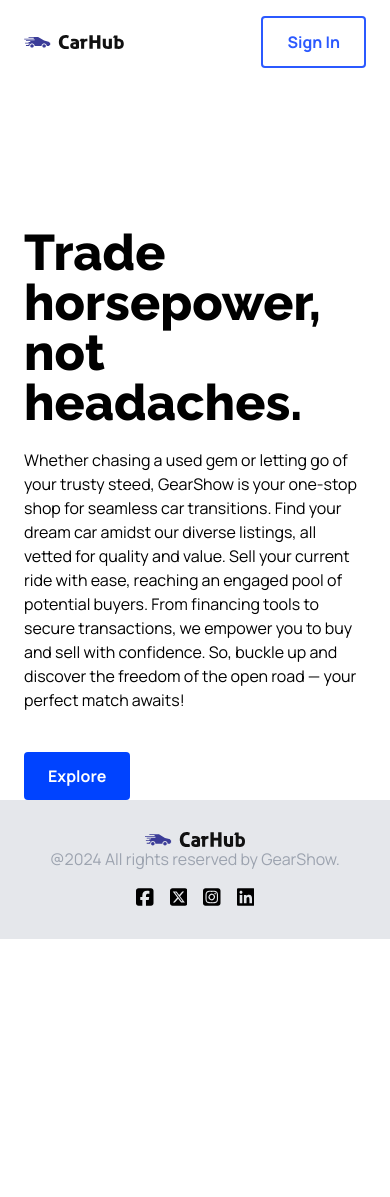
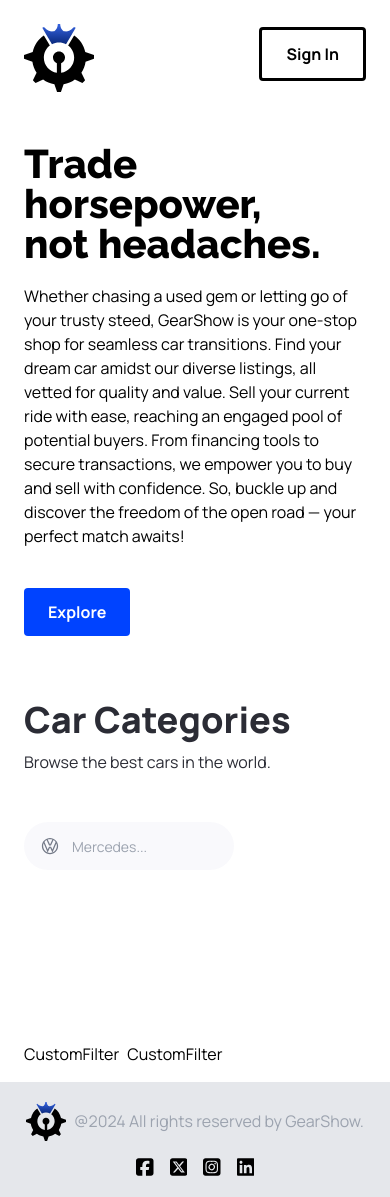
Before and after one commit to adibmannan1/FindNGo, a Next.js app: page / in a window 390 px wide. Before the commit the page ends 939 px from the top, so only its background shows below. Built offline with nearby package versions, Linux system fonts and the light colour scheme.

Commit message:
car categories header

```diff
--- a/app/globals.css
+++ b/app/globals.css
@@ -38,40 +38,18 @@
 /* END: General styles */
 
 /* START: Hero styles */
-/* .hero {
-  @apply flex xl:flex-row flex-col gap-5 relative z-0 max-w-[1440px] mx-auto;
-}
 
-.hero__title {
-  @apply 2xl:text-[72px] sm:text-[64px] text-[50px] font-extrabold;
-}
-
-.hero__subtitle {
-  @apply text-[27px] text-black-100 font-light mt-5;
-}
-
-.hero__image-container {
-  @apply  flex justify-end items-end w-[35vw];
-}
-
-.hero__image {
-  @apply relative xl:w-full w-[90%] h-[590px] z-0 mr-[-300px] mt-16;
-}
-
-.hero__image-overlay {
-  @apply absolute xl:-top-24 xl:-right-1/2 -right-1/4 bg-hero-bg bg-repeat-round -z-10 w-[90%] h-[590px] overflow-hidden;
-} */
 
 .hero {
   @apply flex xl:flex-row flex-col gap-5 relative z-0 max-w-[1440px] mx-auto;
 }
 
 .hero__title {
-  @apply 2xl:text-[72px] sm:text-[64px] text-[50px] font-extrabold leading-none ;
+  @apply 2xl:text-[72px] sm:text-[64px] text-[40px] font-extrabold leading-none ;
 }
 
 .hero__subtitle {
-  @apply text-[27px] text-black-100 font-light mt-5;
+  @apply text-[20px] text-black-100 font-light mt-5;
 }
 
 .hero__image-container {
@@ -232,7 +210,7 @@
 
 /* START: search manufacturer styles */
 .search-manufacturer {
-  @apply flex-1 max-sm:w-full flex justify-start items-center;
+  @apply flex-1 max-w-[210px] flex justify-start items-center;
 }
 
 .search-manufacturer__input {
@@ -240,19 +218,19 @@
 }
 
 .search-manufacturer__options {
-  @apply absolute mt-1 max-h-60 w-full overflow-auto rounded-md bg-white py-1 text-base shadow-lg ring-1 ring-black ring-opacity-5 focus:outline-none sm:text-sm;
+  @apply absolute mt-1 max-h-60 overflow-auto rounded-md bg-white py-1 text-base shadow-lg ring-1 ring-black ring-opacity-5 focus:outline-none sm:text-sm w-full;
 }
 
 .search-manufacturer__option {
-  @apply cursor-default select-none py-2 pl-10 pr-4;
+  @apply cursor-default select-none py-2 pl-5 pr-4;
 }
 /* END: search manufacturer styles */
 @font-face {
-  font-family: 'Hanson';
+  font-family: 'Gemsbuck';
   src: url('/fonts/Gemsbuck.ttf') format('truetype');
 }
 
-.font-hanson {
-  font-family: 'Hanson', sans-serif;
+.font-gemsbuck {
+  font-family: 'Gemsbuck', sans-serif;
   font-weight: bold;
 }
--- a/app/page.tsx
+++ b/app/page.tsx
@@ -1,9 +1,26 @@
+import CustomFilter from "@/components/CustomFilter";
 import Hero from "@/components/Hero";
+import SearchBar from "@/components/SearchBar";
 
 export default function Home() {
   return (
     <main className="overflow-hidden">
       <Hero/>
+
+      <div className="mt-12 padding-x padding-y max-width" id="discover">
+        <div className="home__text-container">
+          <h1 className="text-4xl font-extrabold">Car Categories</h1>
+          <p>Browse the best cars in the world.</p>
+        </div>
+
+        <div className="home__filters">
+          <SearchBar/>
+          <div className="home__filter-container">
+            <CustomFilter title='fuel'/>
+            <CustomFilter title='year'/>
+          </div>
+        </div>
+      </div>
     </main>
   );
 }
--- /dev/null
+++ b/components/CustomFilter.tsx
@@ -0,0 +1,9 @@
+import React from 'react'
+
+const CustomFilter = ({title}) => {
+  return (
+    <div>CustomFilter</div>
+  )
+}
+
+export default CustomFilter
--- a/components/Footer.tsx
+++ b/components/Footer.tsx
@@ -4,11 +4,11 @@ import Link from "next/link"
 export default function Footer() {
   return (
     <footer className="bg-gray-200">
-      <div className="container flex flex-wrap items-center justify-center px-4 py-8 mx-auto  lg:justify-between">
+      <div className="container flex flex-wrap items-center justify-center py-5 mx-auto  lg:justify-between">
         <div className="flex flex-wrap justify-center">
           <ul className="flex items-center space-x-4">
             <li><Link href={"/"}>
-                <Image src="/logo.svg" width={100} height={100} alt="logo" />
+                <Image src="/logo.svg" width={100} height={100} alt="logo" className="object-contain w-10 mr-2 sm:w-16"/>
                 </Link>
             </li>
           </ul>
--- a/components/Hero.tsx
+++ b/components/Hero.tsx
@@ -5,7 +5,7 @@ import '../app/globals.css';
 import { Raleway } from 'next/font/google'
 import Image from 'next/image';
 
-const poppins = Raleway({
+const raleway = Raleway({
   weight: ['500', '600', '800'],
   style: ['normal', 'italic'],
   subsets: ['latin'],
@@ -19,11 +19,11 @@ const Hero = () => {
   return (
     <div className='hero'>
       <div className='flex-1 pt-36 padding-x'>
-        <h1 className={`hero__title mb-5 ${poppins.className}`}>Trade horsepower, <br/> not headaches.</h1>
+        <h1 className={`hero__title mb-5 ${raleway.className}`}>Trade horsepower, <br/> not headaches.</h1>
         <p className='Hero__subtitle'>Whether chasing a used gem or letting go of your trusty steed, GearShow is your one-stop shop for seamless car transitions. Find your dream car amidst our diverse listings, all vetted for quality and value. Sell your current ride with ease, reaching an engaged pool of potential buyers. From financing tools to secure transactions, we empower you to buy and sell with confidence. So, buckle up and discover the freedom of the open road — your perfect match awaits!</p>
         <CustomButton
           title='Explore'
-          containerStyles='bg-[#0043FF] text-white rounded font-bold transition-all duration-300 ease-in-out hover:bg-blue-600 active:bg-blue-300 mt-10'
+          containerStyles='bg-[#0043FF] text-white rounded font-bold transition-all duration-200 ease-in-out hover:bg-blue-600 active:bg-blue-300 mt-10'
           handleClick={handleScroll}
         />
       </div>
@@ -33,7 +33,6 @@ const Hero = () => {
           fill/>
         </div>
         <div className='hero__image-overlay'/>
-
       </div>
     </div>
   )
--- a/components/Navbar.tsx
+++ b/components/Navbar.tsx
@@ -1,29 +1,28 @@
-import React from 'react'
-import CustomButton from './CustomButton'
-import Link from 'next/link'
-import Image from 'next/image'
+import Link from "next/link";
+import Image from "next/image";
 
-const Login = () => {
+import CustomButton from "./CustomButton";
 
-}
+const NavBar = () => (
+  <header className='w-full  absolute z-10'>
+    <nav className='max-w-[1440px] mx-auto flex justify-between items-center sm:px-16 px-6 py-4 bg-transparent'>
+      <Link href='/' className='flex justify-center items-center'>
+        <Image
+          src='/logo.svg'
+          alt='logo'
+          width={70}
+          height={18}
+          className='object-contain pt-2'
+        />
+      </Link>
 
-const Navbar = () => {
-  return (
-    <header className='w-full aboslute z-10'>
-      <nav className='max-w-[1440px] mx-auto flex justify-between items-center sm:px-16 px-6 py-4'>
-        <Link href='/' className='flex justify-center items-center'>
-          <Image src='/logo.svg' alt='GearShow logo' width={100} height={100} className='object-contain'/>
-        </Link>
-
-        <CustomButton
+      <CustomButton
         title='Sign In'
         btnType='button'
-        containerStyles='text-primary-blue font-bold rounded bg-transparent border-[2px] border-primary-blue min-w-[100px]'
-        />
-      </nav>
+        containerStyles='text-black font-bold rounded bg-transparent border-[3px] border-black active:bg-black active:text-white hover:bg-white hover:text-black transition duration-200 ease-in-out sm:text-white sm:border-white'
+      />
+    </nav>
+  </header>
+);
 
-    </header>
-  )
-}
-
-export default Navbar
+export default NavBar;
--- /dev/null
+++ b/components/SearchBar.tsx
@@ -0,0 +1,20 @@
+'use client'
+import React, { useState } from 'react'
+import SearchManufacturer from './SearchManufacturer'
+
+const SearchBar = () => {
+    const [manufacturer, setManufacturer] = useState('')
+    const handleSearch = () => {
+
+    }
+
+  return (
+    <form className='searchbar' onSubmit={handleSearch}>
+        <div className='searchbar__item'>
+            <SearchManufacturer manufacturer={manufacturer} setManufacturer={setManufacturer}/>
+        </div>
+    </form>
+  )
+}
+
+export default SearchBar
--- /dev/null
+++ b/components/SearchManufacturer.tsx
@@ -0,0 +1,82 @@
+'use client'
+import { SearchManufacturerProps } from '@/types'
+import React, { Fragment, useState } from 'react'
+import { Combobox, Transition } from '@headlessui/react'
+import { manufacturers } from '@/constants'
+import Image from 'next/image'
+
+const SearchManufacturer = ({ manufacturer, setManufacturer }: SearchManufacturerProps) => {
+  const [query, setQuery] = useState("");
+
+  const filteredManufacturers =
+    query === ""
+      ? manufacturers
+      : manufacturers.filter((item) =>
+          item
+            .toLowerCase()
+            .replace(/\s+/g, "")
+            .includes(query.toLowerCase().replace(/\s+/g, ""))
+        );
+
+  return (
+    <div className='search-manufacturer'>
+      <Combobox value={manufacturer} onChange={setManufacturer}>
+        <div className='relative w-full min-h-[200px]'>
+
+          <Combobox.Button className='absolute top-[14px]'>
+            <Image
+              src='/car-logo.svg'
+              width={20}
+              height={20}
+              className='ml-4'
+              alt='car logo'
+            />
+          </Combobox.Button>
+
+          {/* Input field for searching */}
+          <Combobox.Input
+            className='search-manufacturer__input'
+            displayValue={(item: string) => item}
+            onChange={(event) => setQuery(event.target.value)}
+            placeholder='Mercedes...'
+          />
+
+          {/* Transition for displaying the options */}
+          <Transition
+            as={Fragment}
+            leave='transition ease-in duration-100'
+            leaveFrom='opacity-100'
+            leaveTo='opacity-0'
+            afterLeave={() => setQuery("")}
+          >
+            <Combobox.Options style={{ scrollbarWidth: 'none'}}
+              className='absolute mt-1 max-h-60 w-full overflow-auto rounded-md bg-white py-1 text-base shadow-lg ring-1 ring-black ring-opacity-5 focus:outline-none sm:text-sm'
+              static
+            >
+              {
+                filteredManufacturers.map((item) => (
+                  <Combobox.Option
+                    key={item}
+                    className={({ active }) =>
+                      `relative search-manufacturer__option ${
+                        active ? "bg-[#0043FF] text-white" : "text-gray-900"
+                      }`
+                    }
+                    value={item}
+                  >
+                    {({ selected, active }) => (
+                        <span className={`block truncate ${selected ? "font-medium" : "font-normal"}`}>
+                          {item}
+                        </span>
+                    )}
+                  </Combobox.Option>
+                ))}
+            </Combobox.Options>
+          </Transition>
+        </div>
+      </Combobox>
+    </div>
+  );
+};
+
+export default SearchManufacturer;
--- /dev/null
+++ b/constants/index.ts
@@ -0,0 +1,71 @@
+export const manufacturers = [
+    "Acura",
+    "Alfa Romeo",
+    "Aston Martin",
+    "Audi",
+    "Bentley",
+    "BMW",
+    "Buick",
+    "Cadillac",
+    "Chevrolet",
+    "Chrysler",
+    "Citroen",
+    "Dodge",
+    "Ferrari",
+    "Fiat",
+    "Ford",
+    "GMC",
+    "Honda",
+    "Hyundai",
+    "Infiniti",
+    "Jaguar",
+    "Jeep",
+    "Kia",
+    "Lamborghini",
+    "Land Rover",
+    "Lexus",
+    "Lincoln",
+    "Maserati",
+    "Mazda",
+    "McLaren",
+    "Mercedes-Benz",
+    "MINI",
+    "Mitsubishi",
+    "Nissan",
+    "Porsche",
+    "Ram",
+    "Rolls-Royce",
+    "Subaru",
+    "Tesla",
+    "Toyota",
+    "Volkswagen",
+    "Volvo",
+  ];
+
+  export const yearsOfProduction = [
+    { title: "Year", value: "" },
+    { title: "2015", value: "2015" },
+    { title: "2016", value: "2016" },
+    { title: "2017", value: "2017" },
+    { title: "2018", value: "2018" },
+    { title: "2019", value: "2019" },
+    { title: "2020", value: "2020" },
+    { title: "2021", value: "2021" },
+    { title: "2022", value: "2022" },
+    { title: "2023", value: "2023" },
+  ];
+
+  export const fuels = [
+    {
+      title: "Fuel",
+      value: "",
+    },
+    {
+      title: "Gas",
+      value: "Gas",
+    },
+    {
+      title: "Electricity",
+      value: "Electricity",
+    },
+  ];
--- a/types/index.ts
+++ b/types/index.ts
@@ -6,3 +6,7 @@ export interface CustomButtonProps {
     handleClick?: MouseEventHandler<HTMLButtonElement>
     btnType?: 'button' | 'submit'
 }
+export interface SearchManufacturerProps {
+    manufacturer: string,
+    setManufacturer: (manufacturer:string)=>void,
+}
```
Also changed, not shown: package.json (+5 -4 lines), utils/index.ts (added, +16 -0 lines), public/logo.svg, 1 other file (tests, documents, lock files or other folders).
